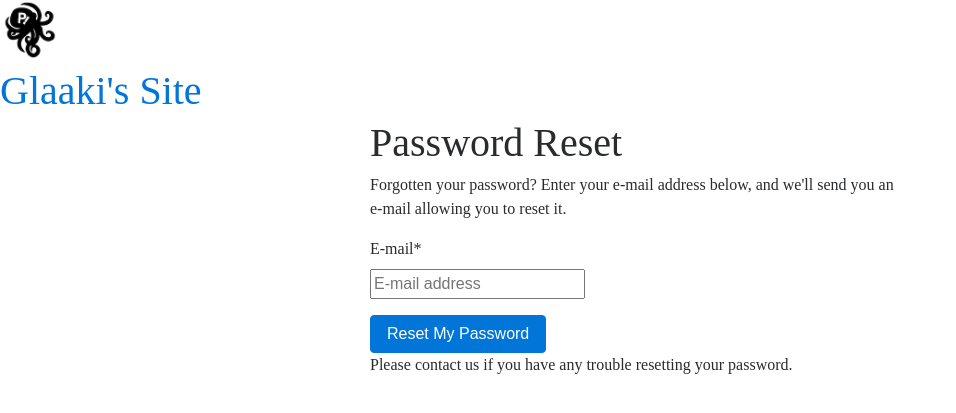
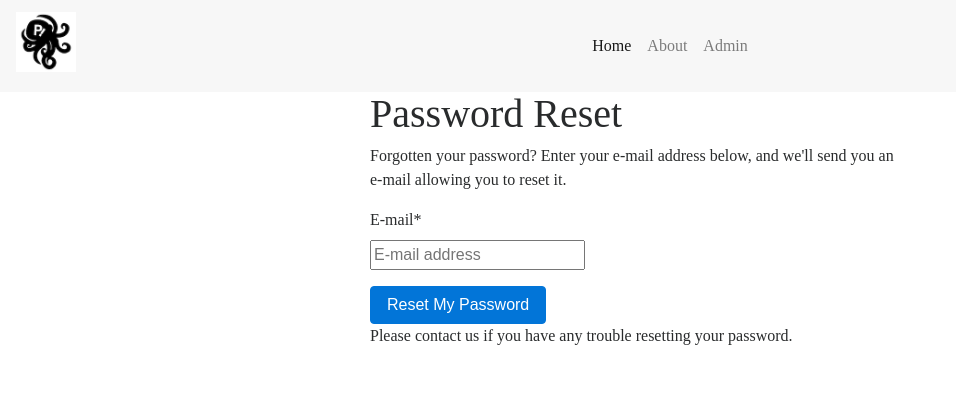
Before and after one commit to glaaki/ruh-roh, a Django app: page /accounts/password/reset/ in a window 1280 px wide. Shown: the top 413 px of the page, without its empty margins (0-956 px from the left). Run offline with Django 3.2, Linux system fonts and the light colour scheme; some libraries are stand-ins or nearby versions.

Commit message:
changed header to bootstrap template with a logo

```diff
--- a/ruh_roh/templates/base.html
+++ b/ruh_roh/templates/base.html
@@ -28,19 +28,29 @@
 
   <body>
 
-    <div class="m-b-1">
-		<header>
-			<div class="center">
-				<h1 class="title">
-					<span class="logo"></span>
-					<div>
-						<a href="/">Glaaki's Site</a>
-					</div>
-				</h1>
-			</div>
-		</header>
-    </div>
-
+	<nav class="navbar navbar-light navbar-toggleable-sm bg-faded justify-content-between">
+		<button class="navbar-toggler navbar-toggler-right" type="button" data-toggle="collapse" data-target="#collapsingNavbar2">
+			<span class="navbar-toggler-icon"></span>
+		</button>
+		<a href="/" class="navbar-brand"><span class="logo"></span></a>
+		<div class="navbar-collapse collapse justify-content-between" id="collapsingNavbar2">
+			<div><!--placeholder to evenly space flexbox items and center links--></div>
+			<ul class="navbar-nav">
+				<li class="nav-item active">
+					<a class="nav-link" href="/">Home<span class="sr-only">Home</span></a>
+				</li>
+				<li class="nav-item">
+					<a class="nav-link" href="/about">About</a>
+				</li>
+				<li class="nav-item">
+					<a class="nav-link" href="/admin">Admin</a>
+				</li>
+			</ul>
+			<ul class="nav navbar-nav flex-row">
+				<li class="nav-item"><a class="nav-link" href="https://github.com/glaaki"><i class="fa fa-github"></i></a></li>
+			</ul>
+		</div>
+	</nav>
     <div class="container">
 
       {% if messages %}
```
